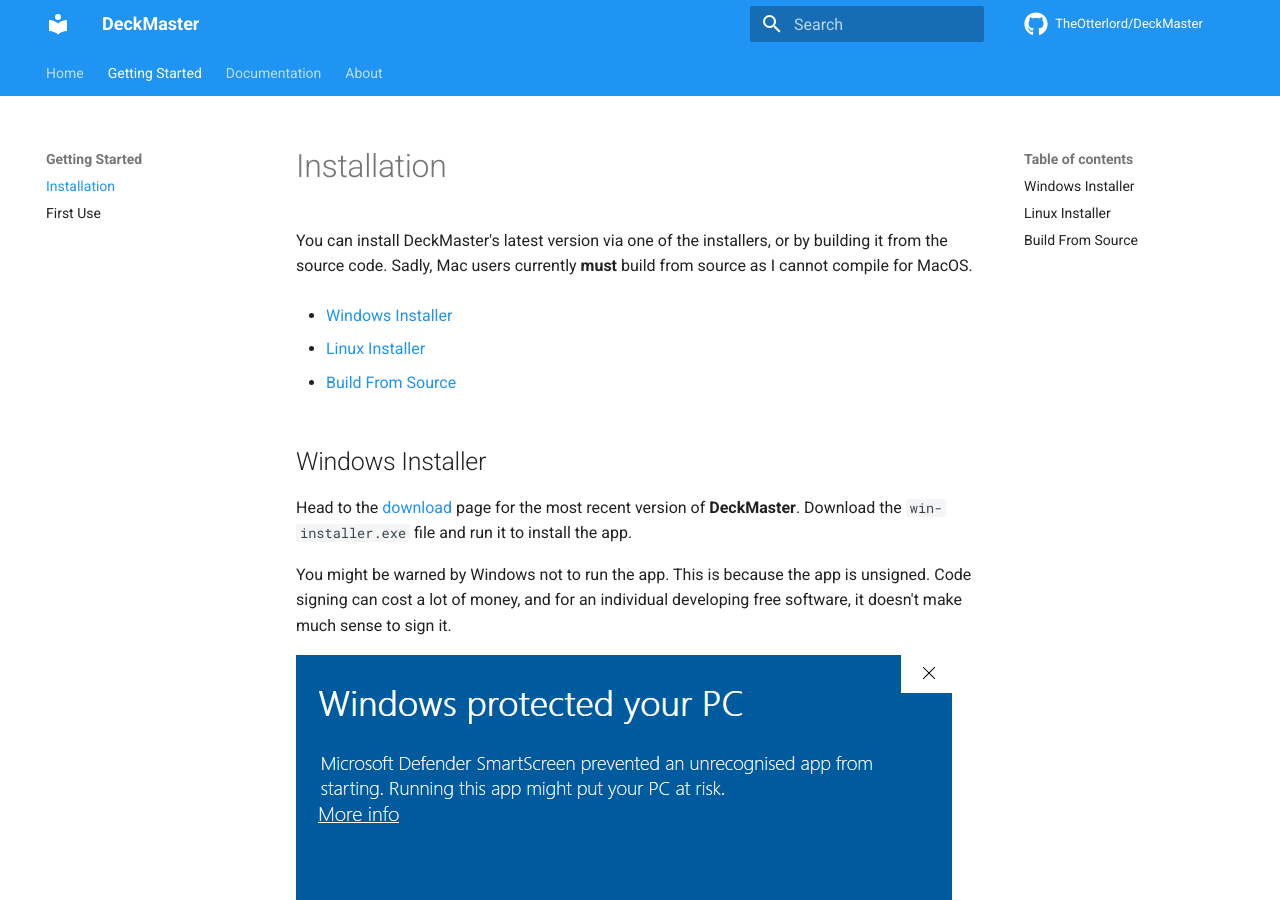
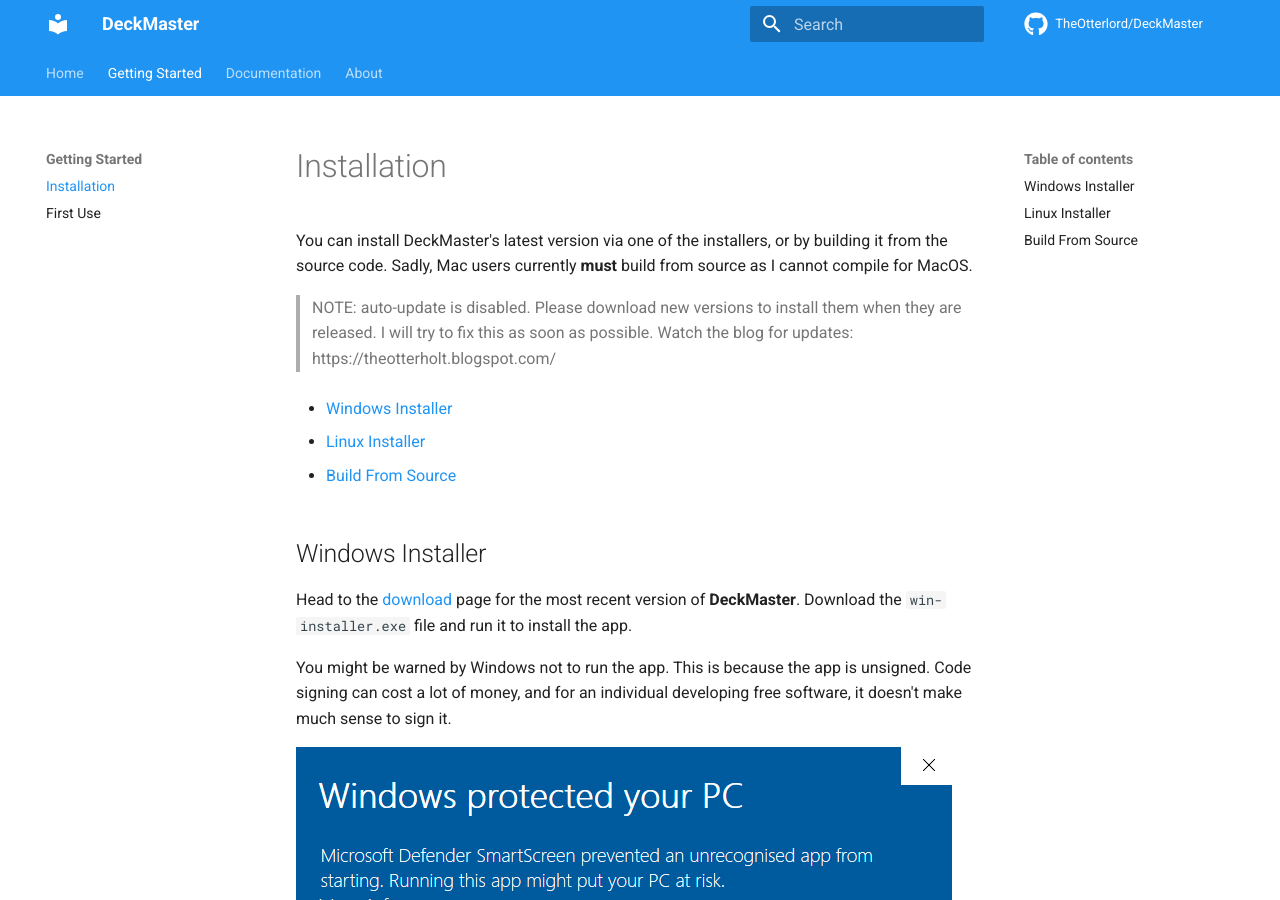
Before and after one commit to TheOtterlord/deckmaster, an MkDocs documentation site: the page built from docs/install.md, in a window 1280 px wide and 900 px high. Built offline with MkDocs 1.6.1 and Material for MkDocs 9.7.7, drawn with Linux system fonts in a browser that asks for light colours; comment, search, counter and statistics services are not loaded.

Commit message:
Update install.md

```diff
--- a/docs/install.md
+++ b/docs/install.md
@@ -2,6 +2,8 @@
 
 You can install DeckMaster's latest version via one of the installers, or by building it from the source code.
 Sadly, Mac users currently **must** build from source as I cannot compile for MacOS.
+
+> NOTE: auto-update is disabled. Please download new versions to install them when they are released. I will try to fix this as soon as possible. Watch the blog for updates: https://theotterholt.blogspot.com/
 
 - [Windows Installer](#windows-installer)
 
```
